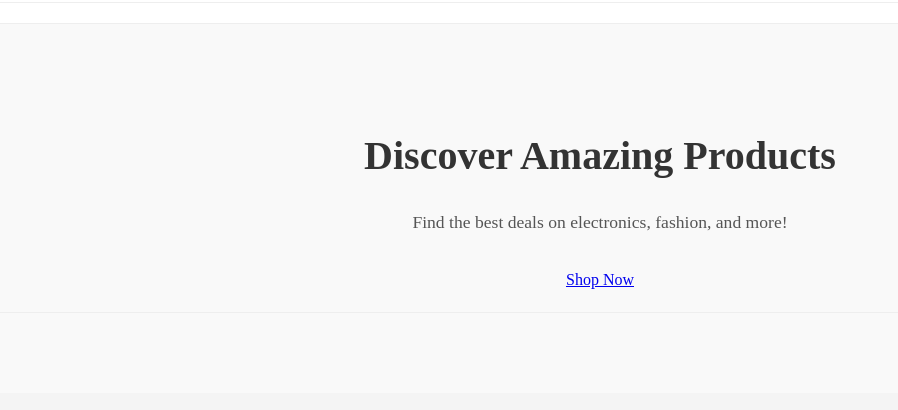
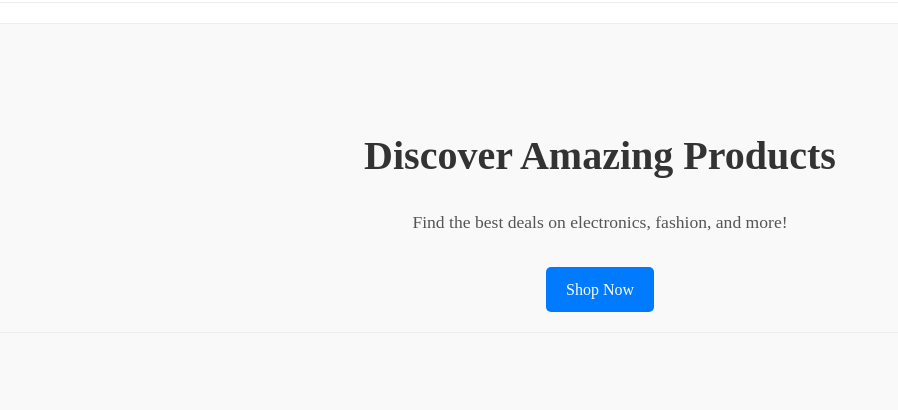
Before and after one commit to FrankGrillo1991/Ecommerce-Basic-App, a plain HTML site: page index.html in a window 1280 px wide. Shown: the part 96-506 px from the top of the page, without its empty margins (0-898 px from the left). Drawn offline with Linux system fonts and the light colour scheme.

Commit message:
Update style.css

```diff
--- a/style.css
+++ b/style.css
@@ -117,3 +117,13 @@ nav ul li a:hover {
     color: #555;
     margin-bottom: 30px;
 }
+
+.button {
+    display: inline-block;
+    background-color: #007bff;
+    color: #fff;
+    padding: 10px 20px;
+    text-decoration: none;
+    border-radius: 5px;
+    transition: background-color 0.3s ease;
+}
```
